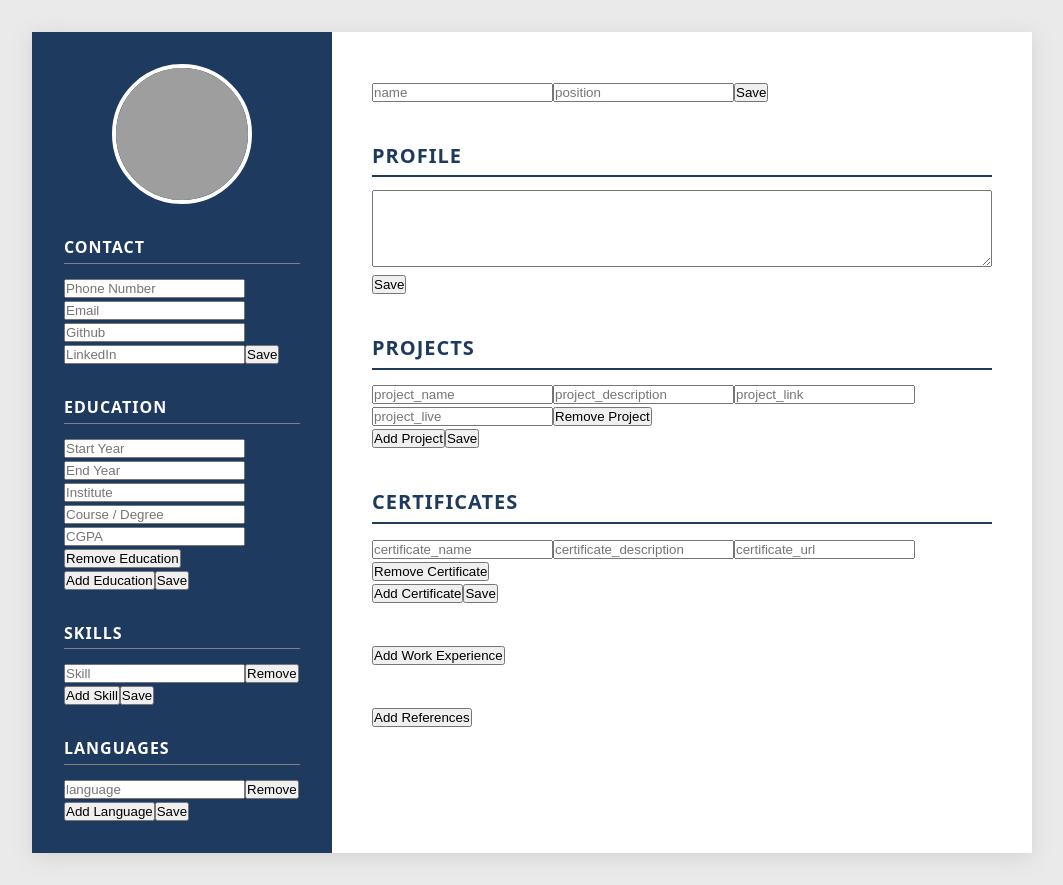
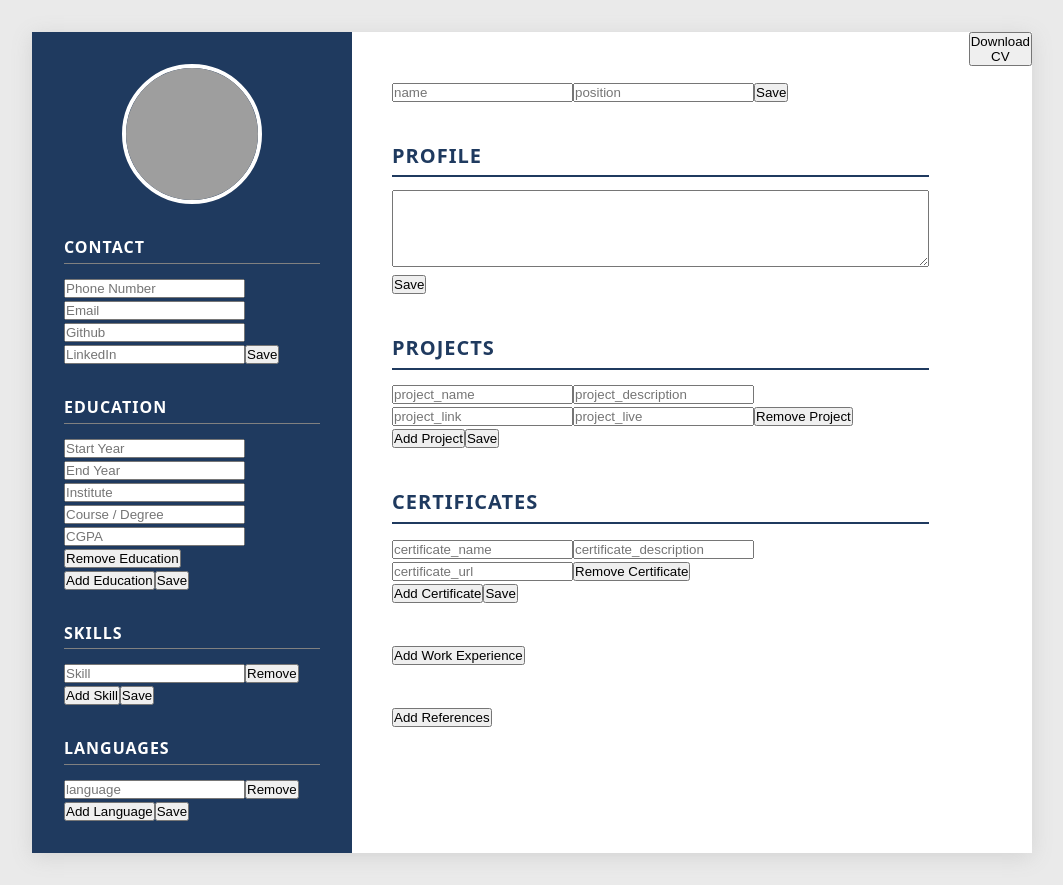
Before and after one commit to Prak005/cv-generator, a React (Vite) app: page / in a window 1280 px wide. Shown: the whole page, without its empty margins (108-1171 px from the left). Built offline with nearby package versions, Linux system fonts and the light colour scheme; grey boxes are pictures that could not be loaded.

Commit message:
add cv print button

```diff
--- a/src/App.jsx
+++ b/src/App.jsx
@@ -33,6 +33,9 @@ function App() {
                 <Work />
                 <Ref />
             </main>
+            <div>
+                <button onClick={() => window.print()}>Download CV</button>
+            </div>
         </div>
     );
 }
--- a/src/styles/App.css
+++ b/src/styles/App.css
@@ -20,10 +20,10 @@ body {
 }
 
 .resume-left{
-    max-width: 30%;
+    max-width: 32%;
 }
 .resume-right{
-    max-width: 70%;
+    max-width: 68%;
 }
 
 /* .edit-btn{
@@ -38,3 +38,20 @@ body {
 .edit-btn:hover{
     background-color: lightgray;
 } */
+
+@media print{
+    button{
+        display: none;
+    }
+    input, textarea{
+        display:none;
+    }
+    body{
+        background:white;
+    }
+    .resume{
+        box-shadow:none;
+        margin:0;
+        max-width:100%;
+    }
+}
```
